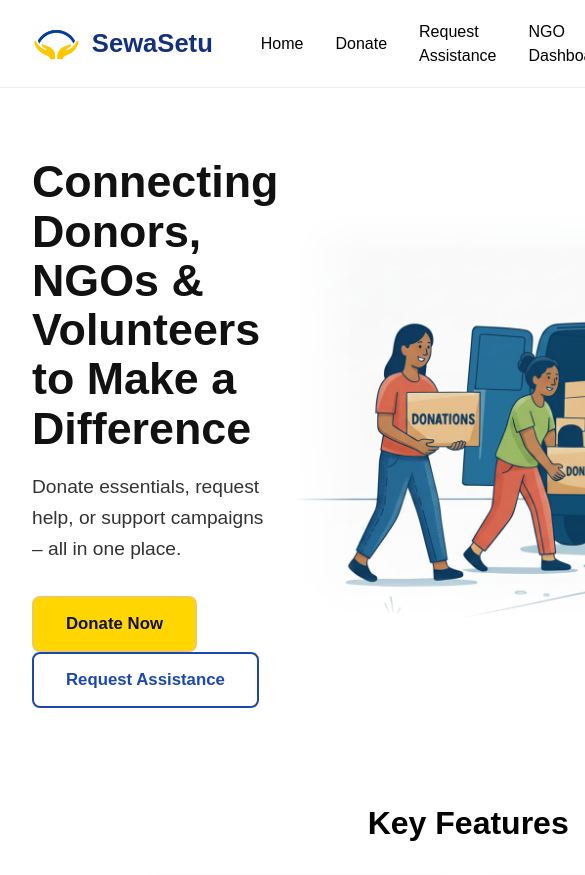
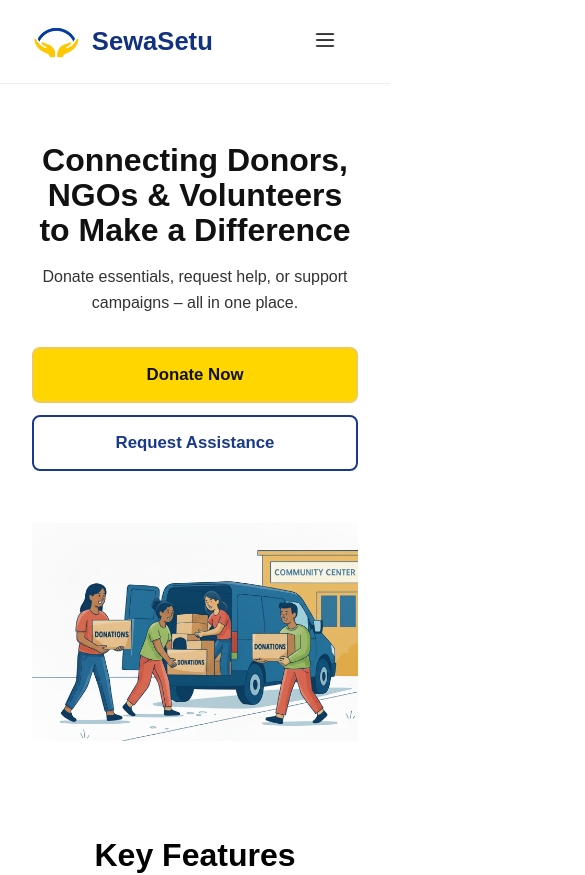
Before and after one commit to Rahul-Sachdeva/SewaSetu, a React (Vite) app in the folder frontend/: page / in a window 390 px wide. Shown: the top 875 px of the page, 585 px wide, since content can reach past the window. Built offline with nearby package versions, Linux system fonts and the light colour scheme.

Commit message:
Making home page responsive

```diff
--- a/frontend/src/components/Navbar.jsx
+++ b/frontend/src/components/Navbar.jsx
@@ -1,6 +1,9 @@
-import React from "react";
+import React, { useState } from "react";
 
-const Navbar = () => (
+const Navbar = () => {
+  const [menuOpen, setMenuOpen] = useState(false);
+
+  return (
     <nav
       style={{
         padding: "1rem 2rem",
@@ -26,48 +29,115 @@ const Navbar = () => (
             color: "#123180ff",
             fontWeight: "bold",
             fontSize: "1.6rem",
-          marginRight: "2rem",
           }}
         >
           SewaSetu
         </span>
-
-      {/* Nav Links */}
-      <a href="/" style={{ margin: "0 1rem", color: "black"}}>
-        Home
-      </a>
-      <a href="/donate" style={{ margin: "0 1rem", color: "black" }}>
-        Donate
-      </a>
-      <a href="/request" style={{ margin: "0 1rem", color: "black" }}>
-        Request Assistance
-      </a>
-      <a href="/dashboard" style={{ margin: "0 1rem", color: "black" }}>
-        NGO Dashboard
-      </a>
-      <a href="/campaigns" style={{ margin: "0 1rem", color: "black" }}>
-        Campaigns
-      </a>
-      <a href="/about" style={{ margin: "0 1rem", color: "black" }}>
-        About Us
-      </a>
       </div>
 
-    {/* Sign Up Button */}
+      {/* Desktop Nav */}
+      <div className="nav-links desktop">
+        <a href="/">Home</a>
+        <a href="/donate">Donate</a>
+        <a href="/request">Request Assistance</a>
+        <a href="/dashboard">NGO Dashboard</a>
+        <a href="/campaigns">Campaigns</a>
+        <a href="/about">About Us</a>
+        <button className="signup-btn">Sign Up</button>
+      </div>
+
+      {/* Hamburger Button (Mobile Only Visible) */}
       <button
-      style={{
-        padding: "0.6rem 1.4rem",
-        background: "#1b47b5ff",
-        color: "#fff",
-        border: "none",
-        borderRadius: "6px",
-        cursor: "pointer",
-        fontWeight: "bold",
-      }}
+        className="hamburger"
+        onClick={() => setMenuOpen(!menuOpen)}
+        aria-label="Toggle menu"
       >
-      Sign Up
+        <img
+          src={
+            menuOpen
+              ? "/src/assets/dropdown.png" // close icon
+              : "/src/assets/dropdown.png" // hamburger icon
+          }
+          alt="menu toggle"
+          style={{ width: 28, height: 28 }}
+        />
       </button>
+
+      {/* Mobile Dropdown */}
+      {menuOpen && (
+        <div className="nav-links mobile">
+          <a href="/">Home</a>
+          <a href="/donate">Donate</a>
+          <a href="/request">Request Assistance</a>
+          <a href="/dashboard">NGO Dashboard</a>
+          <a href="/campaigns">Campaigns</a>
+          <a href="/about">About Us</a>
+          <button className="signup-btn">Sign Up</button>
+        </div>
+      )}
+
+      <style>
+        {`
+          .nav-links a {
+            margin: 0 1rem;
+            color: black;
+            text-decoration: none;
+          }
+
+          .signup-btn {
+            padding: 0.6rem 1.4rem;
+            background: #19398aff;
+            color: #fff;
+            border: none;
+            border-radius: 6px;
+            cursor: pointer;
+            font-weight: bold;
+          }
+
+          /* Desktop Layout */
+          .desktop {
+            display: flex;
+            align-items: center;
+          }
+
+          .hamburger {
+            background: none;
+            border: none;
+            cursor: pointer;
+            display: none; /* hidden by default (desktop) */
+          }
+
+          /* Mobile Layout */
+          @media (max-width: 768px) {
+            .desktop {
+              display: none;
+            }
+            .hamburger {
+              display: block; /* visible only on mobile */
+            }
+            .mobile {
+              position: absolute;
+              top: 60px;
+              right: 20px;
+              background: #fff;
+              padding: 1rem;
+              border-radius: 8px;
+              box-shadow: 0 2px 8px rgba(0,0,0,0.1);
+              display: flex;
+              flex-direction: column;
+              align-items: flex-start;
+            }
+            .mobile a {
+              margin: 0.5rem 0;
+            }
+            .mobile .signup-btn {
+              margin-top: 0.5rem;
+            }
+          }
+        `}
+      </style>
     </nav>
   );
+};
 
 export default Navbar;
--- a/frontend/src/pages/Home.jsx
+++ b/frontend/src/pages/Home.jsx
@@ -1,5 +1,6 @@
 import React from "react";
 import Navbar from "../components/Navbar";
+import "./css/Home.css";
 
 // Feature data with icons
 const features = [
@@ -58,6 +59,7 @@ const Home = () => (
 
     {/* Hero Section */}
     <section
+      className="hero-section"   // Responsive handled in CSS
       style={{
         display: "flex",
         alignItems: "center",
@@ -110,8 +112,8 @@ const Home = () => (
             style={{
               padding: "1rem 2rem",
               background: "#fff",
-              border: "2px solid #1b47b5ff",
-              color: "#1b47b5ff",
+              border: "2px solid #19398aff",
+              color: "#19398aff",
               borderRadius: "8px",
               fontWeight: "bold",
               fontSize: "1.05rem",
@@ -128,21 +130,7 @@ const Home = () => (
         style={{
           flex: 1,
           maxWidth: 610,
-          WebkitMaskImage: `
-    linear-gradient(to right, rgba(0,0,0,0) 0%, rgba(0,0,0,1) 10%),
-    linear-gradient(to bottom, rgba(0,0,0,0) 0%, rgba(0,0,0,1) 10%),
-    linear-gradient(to top, rgba(0,0,0,0) 0%, rgba(0,0,0,1) 10%)
-  `,
-          WebkitMaskComposite: 'source-in',
-          maskImage: `
-    linear-gradient(to right, rgba(0,0,0,0) 0%, rgba(0,0,0,1) 10%),
-    linear-gradient(to bottom, rgba(0,0,0,0) 0%, rgba(0,0,0,1) 10%),
-    linear-gradient(to top, rgba(0,0,0,0) 0%, rgba(0,0,0,1) 10%)
-  `,
-          maskComposite: 'intersect'
         }}
-
-
       />
     </section>
 
@@ -160,6 +148,7 @@ const Home = () => (
         Key Features
       </h2>
       <div
+        className="features-container"
         style={{
           display: "flex",
           gap: 24,
@@ -179,9 +168,11 @@ const Home = () => (
               textAlign: "center",
             }}
           >
-
-            <img src={feat.img} alt={feat.title} style={{ width: 125, height: 120 }} />
-
+            <img
+              src={feat.img}
+              alt={feat.title}
+              style={{ width: 125, height: 120 }}
+            />
             <h3
               style={{
                 fontSize: "1.2rem",
@@ -212,6 +203,7 @@ const Home = () => (
         Live Campaigns
       </h2>
       <div
+        className="campaigns-container"
         style={{
           display: "flex",
           gap: 24,
@@ -236,7 +228,11 @@ const Home = () => (
               style={{ height: 180, width: "100%", objectFit: "cover" }}
             />
             <div style={{ padding: "1.2rem" }}>
-              <h4 style={{ fontWeight: 700, fontSize: "1.1rem", color: "black" }}>{c.title}</h4>
+              <h4
+                style={{ fontWeight: 700, fontSize: "1.1rem", color: "black" }}
+              >
+                {c.title}
+              </h4>
               <p
                 style={{
                   color: "#555",
@@ -263,6 +259,7 @@ const Home = () => (
       }}
     >
       <div
+        className="stats-container"
         style={{
           display: "flex",
           justifyContent: "center",
@@ -277,7 +274,7 @@ const Home = () => (
               style={{
                 fontWeight: 700,
                 fontSize: "2rem",
-                color: "#16347dff",
+                color: "#19398aff",
               }}
             >
               {stat.value}
@@ -288,7 +285,7 @@ const Home = () => (
       </div>
       <button
         style={{
-          background: "#16347dff",
+          background: "#19398aff",
           color: "#fff",
           padding: "1rem 2rem",
           border: "none",
--- /dev/null
+++ b/frontend/src/pages/css/Home.css
@@ -0,0 +1,55 @@
+/* Default styles remain inline, so only overrides for smaller screens are added */
+
+/* Mobile view */
+@media (max-width: 768px) {
+  /* Hero Section */
+  .hero-section {
+    flex-direction: column;
+    text-align: center;
+    padding: 1.5rem 1rem;
+  }
+
+  .hero-section img {
+    max-width: 100% !important;
+    margin-top: 1.5rem;
+  }
+
+  .hero-section h1 {
+    font-size: 2rem !important;
+  }
+
+  .hero-section p {
+    font-size: 1rem !important;
+  }
+
+  .hero-section button {
+    width: 100%;
+    margin-bottom: 12px;
+  }
+
+  /* Features section */
+  .features-container {
+    flex-direction: column;
+    align-items: center;
+  }
+
+  .features-container > div {
+    width: 90% !important;
+  }
+
+  /* Campaigns */
+  .campaigns-container {
+    flex-direction: column;
+    align-items: center;
+  }
+
+  .campaigns-container > div {
+    width: 95% !important;
+  }
+
+  /* Stats section */
+  .stats-container {
+    flex-direction: column;
+    gap: 24px !important;
+  }
+}
```
Also changed, not shown: frontend/src/assets/dropdown.png (added), frontend/src/components/FeatureCard.jsx (deleted), 1 other file (tests, documents, lock files or other folders). Lines whose indentation alone changed are shown as unchanged.
